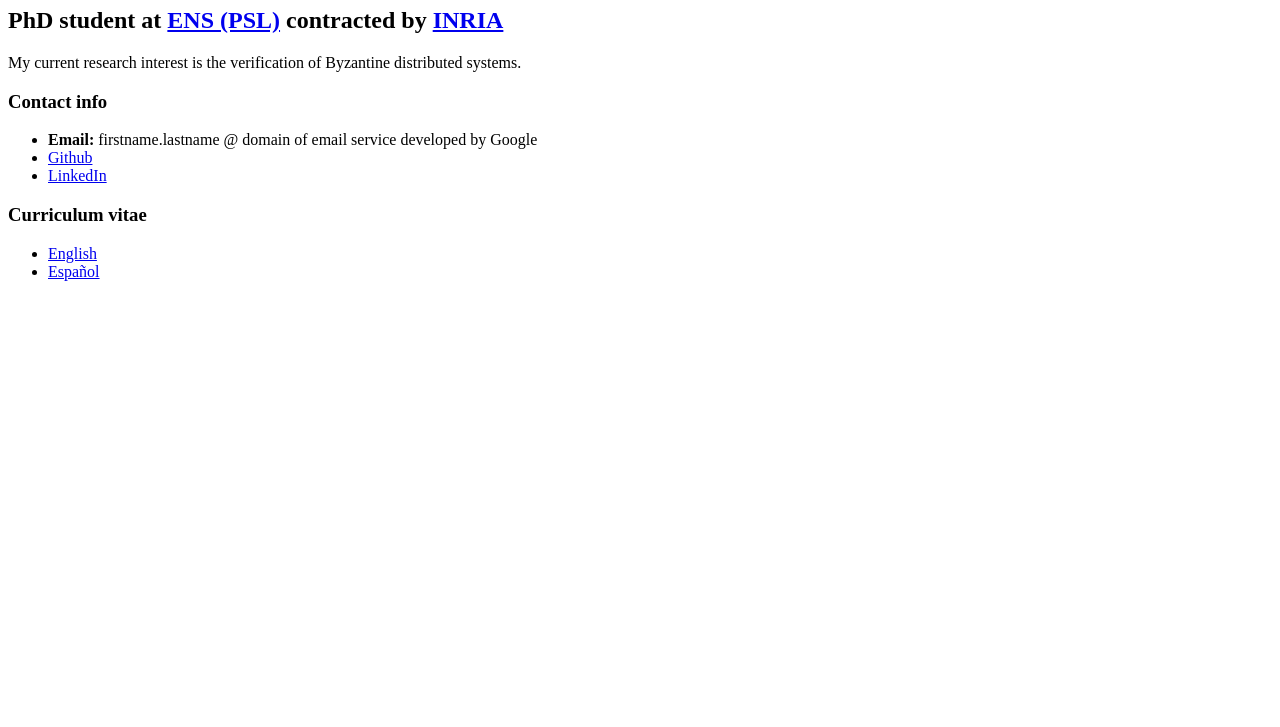
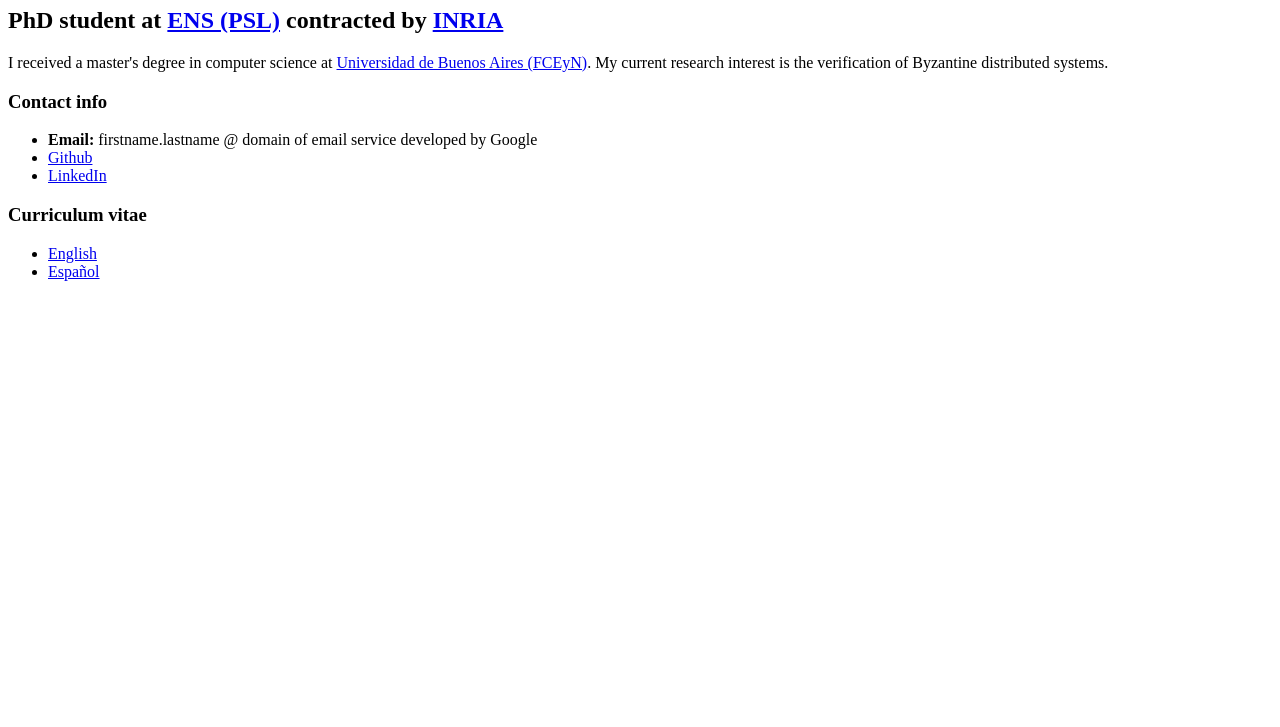
Before and after one commit to pinzaghi/pinzaghi.github.io, a plain HTML site: page index.html in a window 1280 px wide. Shown: the part 73-800 px from the top of the page. Drawn offline with Linux system fonts and the light colour scheme.

Commit message:
more bio

```diff
--- a/index.html
+++ b/index.html
@@ -7,7 +7,7 @@
         <h1>Patricio Inzaghi</h1>
         <h2>PhD student at <a target="_blank" href="https://www.ens.psl.eu">ENS (PSL)</a> contracted by <a target="_blank" href="https://inria.fr">INRIA</a></h2>
         <p>
-            My current research interest is the verification of Byzantine distributed systems.
+            I received a master's degree in computer science at <a target="_blank" href="https://www.dc.uba.ar">Universidad de Buenos Aires (FCEyN)</a>. My current research interest is the verification of Byzantine distributed systems.
         </p>
 
         <h3>Contact info</h3>
```
